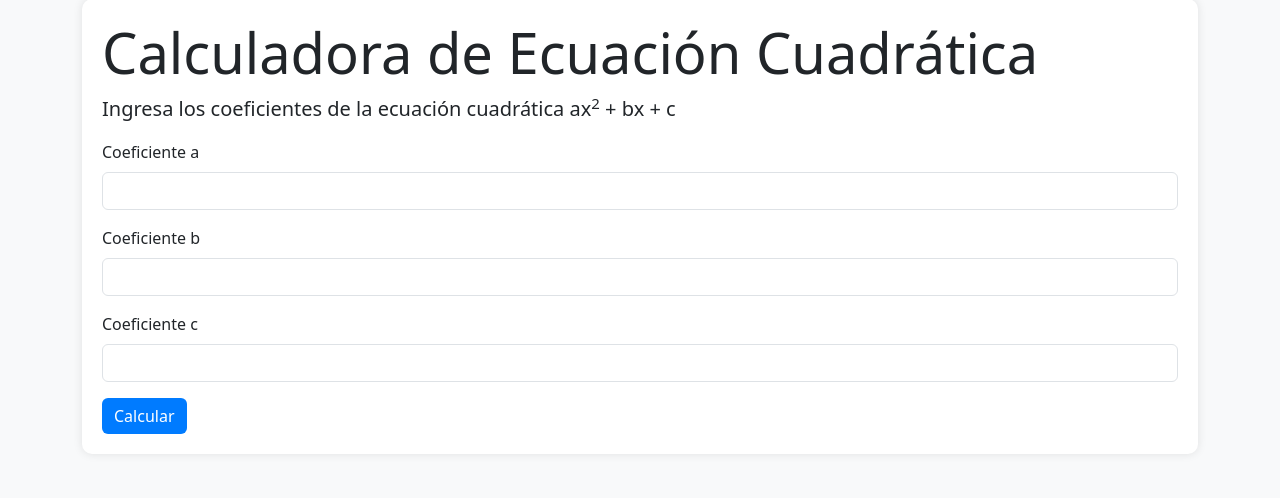
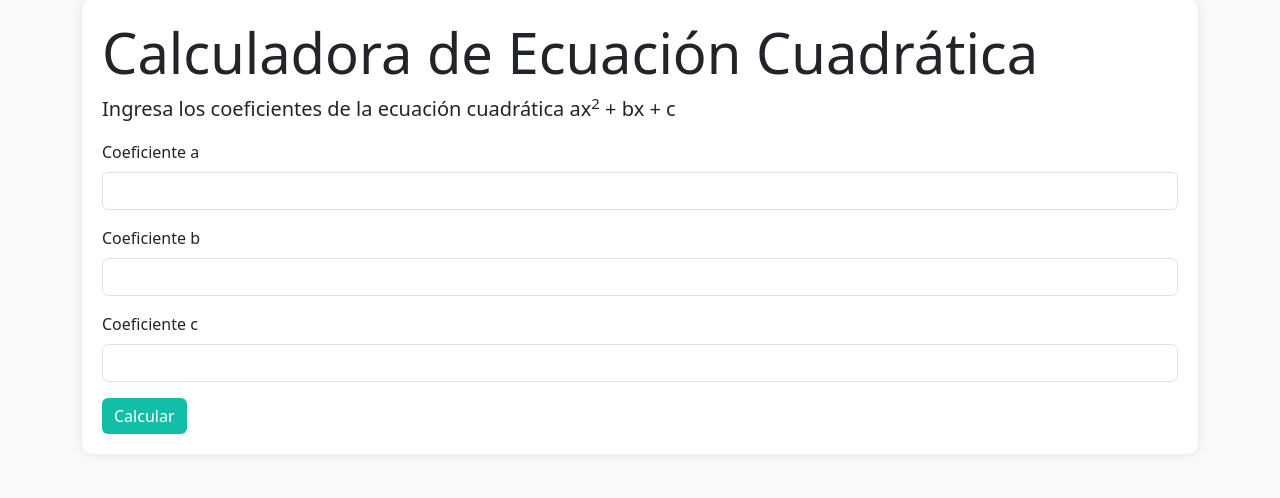
Before and after one commit to YuliTovar/OpenSource, a Flask app: page /formulario in a window 1280 px wide. Shown: the part 41-539 px from the top of the page. Run offline with Flask 3, Linux system fonts and the light colour scheme.

Commit message:
cambio de color boton

```diff
--- a/app.py
+++ b/app.py
@@ -7,7 +7,7 @@ app = Flask(__name__)
 
 def hello_world():
 
-    return "<p>Hello, World!</p>"
+    return "<p>Hello, World, esta es la segunda version!</p>"
 
 
 
--- a/templates/formulario.html
+++ b/templates/formulario.html
@@ -26,7 +26,7 @@
         }
 
         .btn-calcula {
-            background-color: #007bff;
+            background-color: #13bea8;
             color: #ffffff;
             border: none;
         }
```
